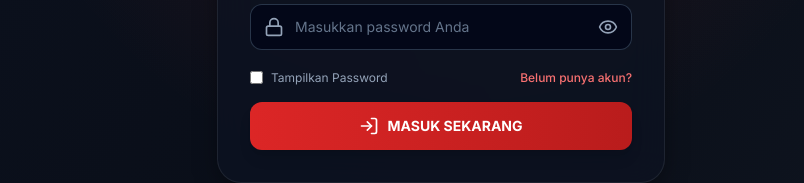
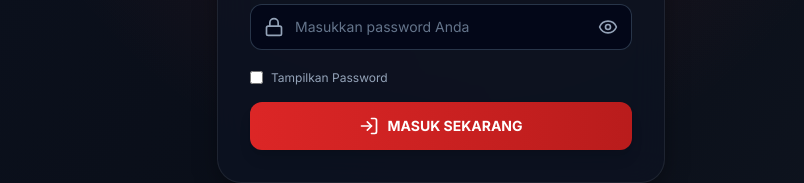
Before and after one commit to JuanReno07/website-absen, a Next.js app: page /login in a window 1280 px wide. Shown: the part 472-655 px from the top of the page, without its empty margins (199-1003 px from the left). Built offline with nearby package versions, Linux system fonts and the light colour scheme; no server answers; the database is empty.

Commit message:
Remove Belum Punya Akun link from Login page

```diff
--- a/src/app/login/page.tsx
+++ b/src/app/login/page.tsx
@@ -2,7 +2,6 @@
 
 import React, { useState, useEffect } from 'react';
 import { useRouter } from 'next/navigation';
-import Link from 'next/link';
 import { Lock, User, Eye, EyeOff, LogIn, AlertCircle } from 'lucide-react';
 
 export default function LoginPage() {
@@ -177,7 +176,7 @@ export default function LoginPage() {
               </div>
             </div>
 
-            {/* Show Password & Remember Options */}
+            {/* Show Password Option */}
             <div className="flex items-center justify-between text-xs pt-1">
               <label className="flex items-center gap-2 cursor-pointer text-slate-400 hover:text-slate-300">
                 <input
@@ -188,9 +187,6 @@ export default function LoginPage() {
                 />
                 <span>Tampilkan Password</span>
               </label>
-              <Link href="/register" className="text-brand-400 hover:text-brand-300 font-medium">
-                Belum punya akun?
-              </Link>
             </div>
 
             {/* Submit Button */}
```
Also changed, not shown: 1 other file (tests, documents, lock files or other folders).
